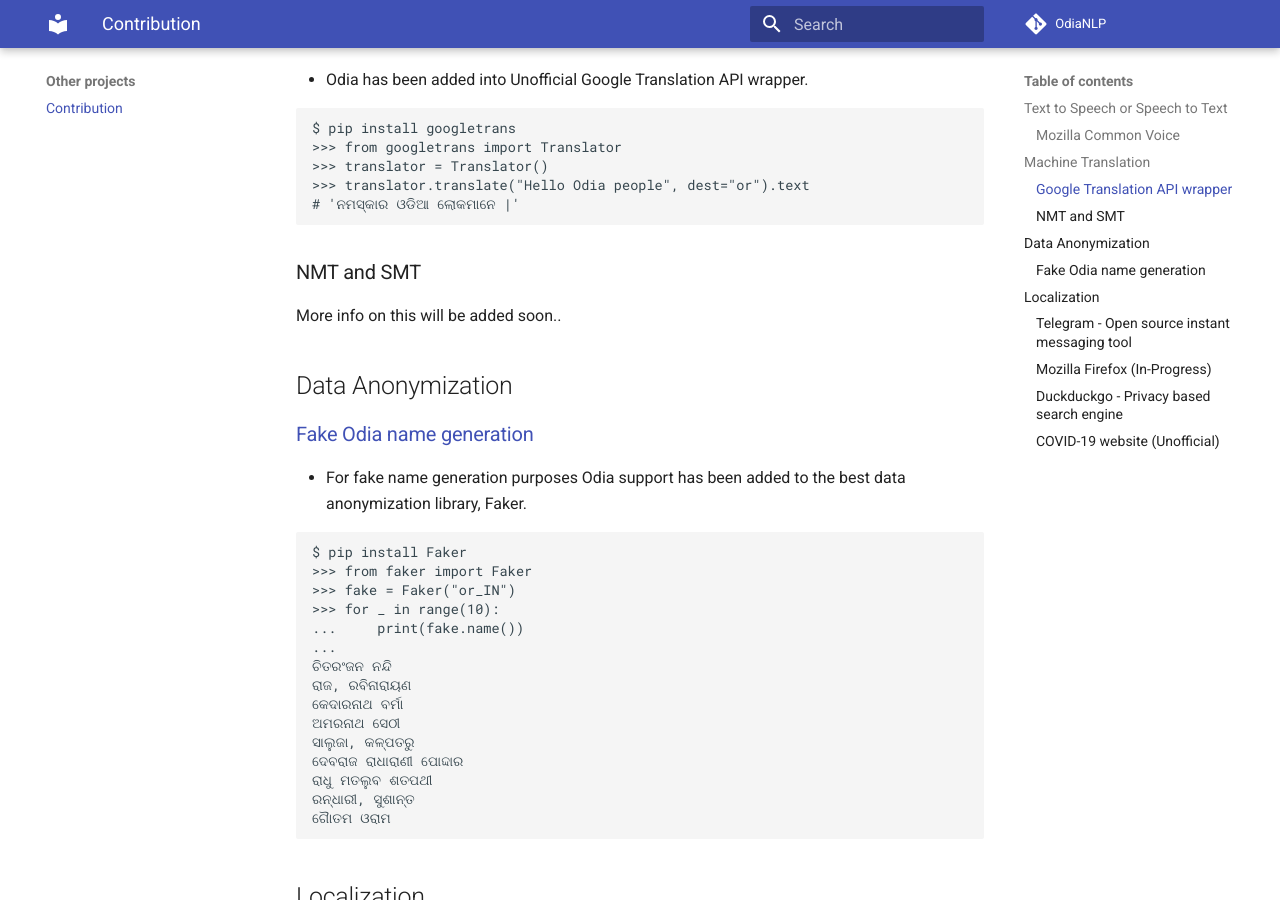
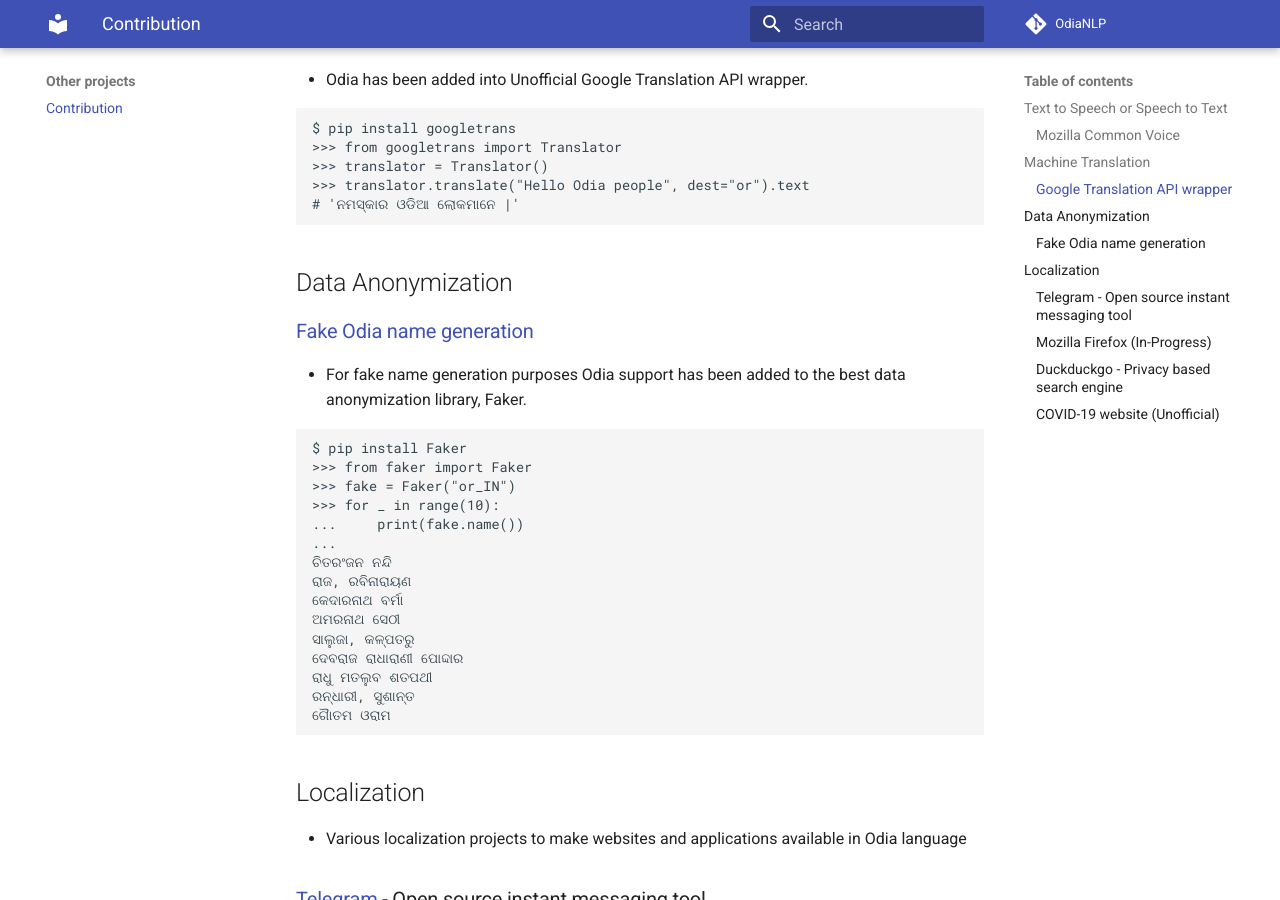
Before and after one commit to OdiaNLP/odianlp.github.io, an MkDocs documentation site: the page built from docs/contributions.md, in a window 1280 px wide and 900 px high, scrolled down 931 px. Built offline with MkDocs 1.6.1 and Material for MkDocs 9.7.7, drawn with Linux system fonts in a browser that asks for light colours; comment, search, counter and statistics services are not loaded.

Commit message:
NMT/SMT removed from other contri

````diff
--- a/docs/contributions.md
+++ b/docs/contributions.md
@@ -21,8 +21,6 @@
 >>> translator.translate("Hello Odia people", dest="or").text
 # 'ନମସ୍କାର ଓଡିଆ ଲୋକମାନେ |'
 ```
-### NMT and SMT
-More info on this will be added soon..
 
 ## Data Anonymization
 ### [Fake Odia name generation](https://github.com/joke2k/faker)
````
